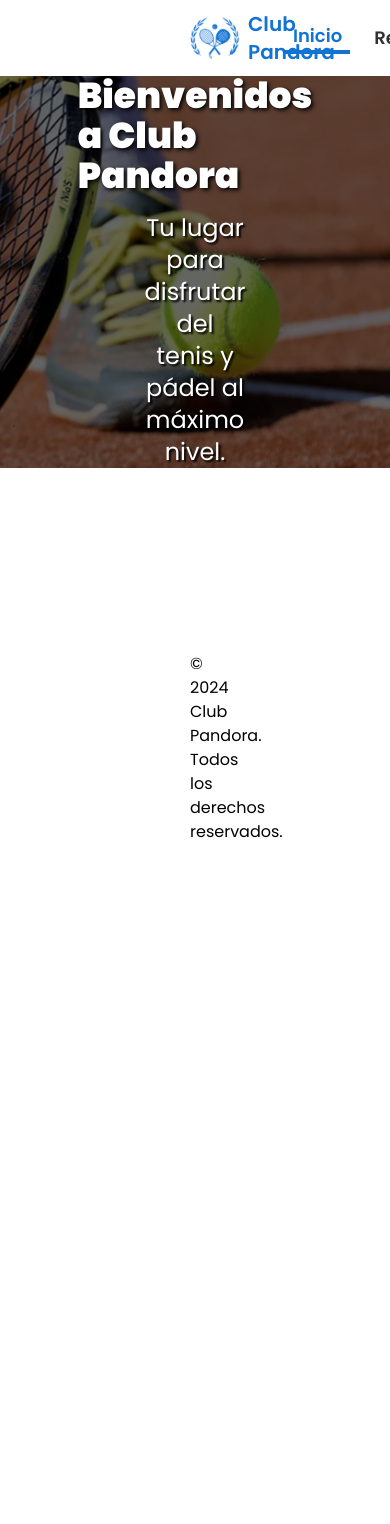
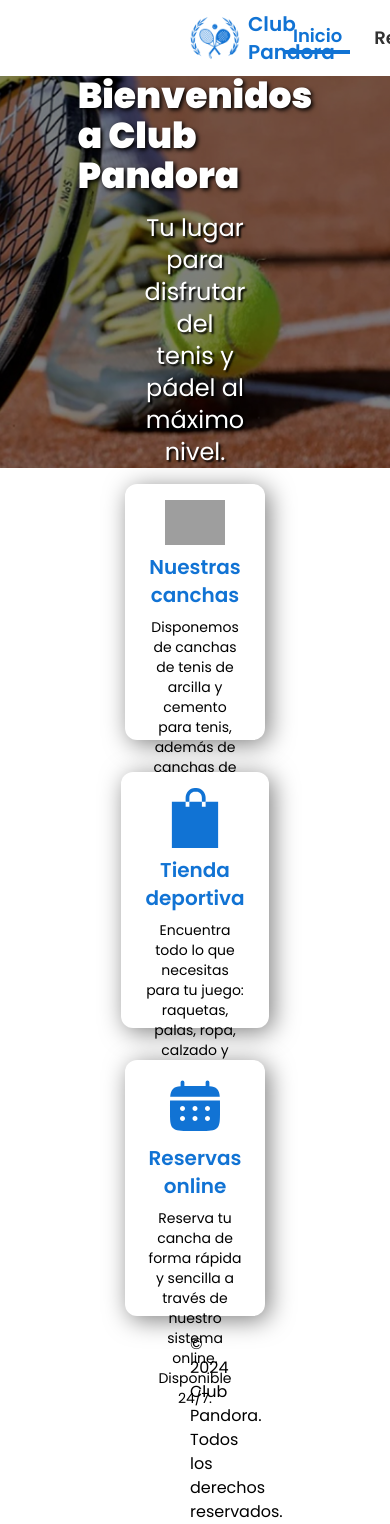
Before and after one commit to tgraziano/pandora-tenis-club, a PHP site: page / in a window 390 px wide; the page is wider, and only the part inside the window is pictured. Before the commit the page ends 838 px from the top of that part, so only its background shows below. Run offline with PHP 8.4, Linux system fonts and the light colour scheme; grey boxes are pictures that could not be loaded.

Commit message:
feat: enhance home page with services section and UI improvements
- Added three service cards showcasing club facilities (courts, store, reservations)
- Updated hero section styling with improved background overlay and text shadows
- Added custom scrollbar styling with primary color in global.css
- Added new SVG icons for courts, store and reservations
- Fixed header navigation active link highlighting logic
- Improved layout responsiveness with proper width/height constraints

```diff
--- a/app/assets/global.css
+++ b/app/assets/global.css
@@ -1,6 +1,6 @@
 html,
 body {
   scroll-behavior: smooth;
-  height: 100%;
-  width: 100%;
+  scrollbar-color: var(--color-primary) transparent;
+  scrollbar-width: thin;
 }
--- a/app/index.php
+++ b/app/index.php
@@ -16,9 +16,10 @@ $view = $_GET['view'] ?? 'home.php';
   <link rel="icon" href="/favicon.svg">
   <link rel="stylesheet" href="/assets/fonts/poppins/stylesheet.css">
   <script src="https://cdn.jsdelivr.net/npm/@tailwindcss/browser@4"></script>
+  <link rel="stylesheet" href="/assets/global.css">
 </head>
 
-<body class="font-poppins flex flex-col min-h-screen h-screen w-full">
+<body class="font-poppins flex flex-col min-h-screen w-full">
   <?php include 'templates/header.php'; ?>
   <?php include 'views/' . $view; ?>
   <?php include 'templates/footer.php'; ?>
--- a/app/templates/header.php
+++ b/app/templates/header.php
@@ -1,7 +1,7 @@
 <?php
 
 $currentPath = [
-    "/" => "Inicio",
+    "/?view=home.php" => "Inicio",
     "/?view=reserva.php" => "Reserva",
     "/?view=nosotros.php" => "Nosotros",
     "/?view=contacto.php" => "Contacto"
@@ -23,9 +23,11 @@ $linkStyle = "font-semibold text-lg opacity-80 hover:opacity-100 transition-opac
 
 <script>
     const links = document.querySelectorAll('#header-nav a');
+    const searchParams = new URLSearchParams(window.location.search);
+    const view = searchParams.get("view") ?? "home.php";
     links.forEach(link => {
         const path = link.getAttribute("href");
-        if (path === window.location.pathname) {
+        if (path.includes(view) || path.includes("home.php") && !view.length) {
             link.classList.add("text-primary");
             link.classList.add("opacity-100");
             link.classList.add("border-b-4");
--- a/app/views/home.php
+++ b/app/views/home.php
@@ -1,6 +1,6 @@
-<main class="flex flex-col h-full">
-    <section class="bg-[url('/assets/imgs/background.png')] relative bg-black/50 w-full aspect-[1900/600] bg-cover bg-center">
-        <div class="absolute inset-0 bg-black/60"></div>
+<main class="flex flex-col h-full w-full">
+    <section class="bg-[url('/assets/imgs/background.png')] relative w-full aspect-[1900/600] bg-cover bg-center">
+        <div class="absolute inset-0 bg-black/50"></div>
         <article class="flex flex-col gap-4 h-full w-full justify-center items-center relative px-[190px]">
             <h1 class="text-4xl text-white font-black text-shadow-[2px_2px_4px_#000000]">Bienvenidos a Club Pandora</h1>
             <p class="text-2xl text-center text-white text-shadow-[2px_2px_2px_#000000]">
@@ -8,7 +8,30 @@
             </p>
         </article>
     </section>
-    <section class="flex items-center justify-center gap-8 px-[190px]">
+    <section class="flex flex-wrap justify-center gap-8 px-[190px] py-4 h-fit w-full">
+        <div class="bg-white flex flex-col items-center gap-2 shadow-[4px_4px_25px_rgba(0,0,0,0.5)] rounded-xl py-4 px-6 w-64 h-64">
+            <img src="/assets/svgs/cancha.svg" class="w-[60px] h-[60px]" alt="Cancha de tenis" width="60" height="60" loading="lazy" decoding="async" />
+            <p class="text-primary font-semibold text-xl text-center">Nuestras canchas</p>
+            <p class="font-regular text-sm text-center text-pretty">
+                Disponemos de canchas de tenis de arcilla y cemento para tenis, además de canchas de pádel de cristal. Todas mantenidas a la perfección.
+            </p>
+        </div>
 
+        <div class="bg-white flex flex-col items-center gap-2 shadow-[4px_4px_25px_rgba(0,0,0,0.5)] rounded-xl py-4 px-6 w-64 h-64">
+            <img src="/assets/svgs/store.svg" class="w-[60px] h-[60px]" alt="Cancha de tenis" width="60" height="60" loading="lazy" decoding="async" />
+            <p class="text-primary font-semibold text-xl text-center">Tienda deportiva</p>
+            <p class="font-regular text-sm text-center text-pretty">
+                Encuentra todo lo que necesitas para tu juego: raquetas, palas, ropa, calzado y accesorios de las
+                mejores marcas.
+            </p>
+        </div>
+
+        <div class="bg-white flex flex-col items-center gap-2 shadow-[4px_4px_25px_rgba(0,0,0,0.5)] rounded-xl py-4 px-6 w-64 h-64">
+            <img src="/assets/svgs/reserva.svg" class="w-[60px] h-[60px]" alt="Cancha de tenis" width="60" height="60" loading="lazy" decoding="async" />
+            <p class="text-primary font-semibold text-xl text-center">Reservas online</p>
+            <p class="font-regular text-sm text-center text-pretty">
+                Reserva tu cancha de forma rápida y sencilla a través de nuestro sistema online. Disponible 24/7.
+            </p>
+        </div>
     </section>
 </main>
```
Also changed, not shown: app/assets/svgs/cancha.svg (added), app/assets/svgs/reserva.svg (added), app/assets/svgs/store.svg (added).
